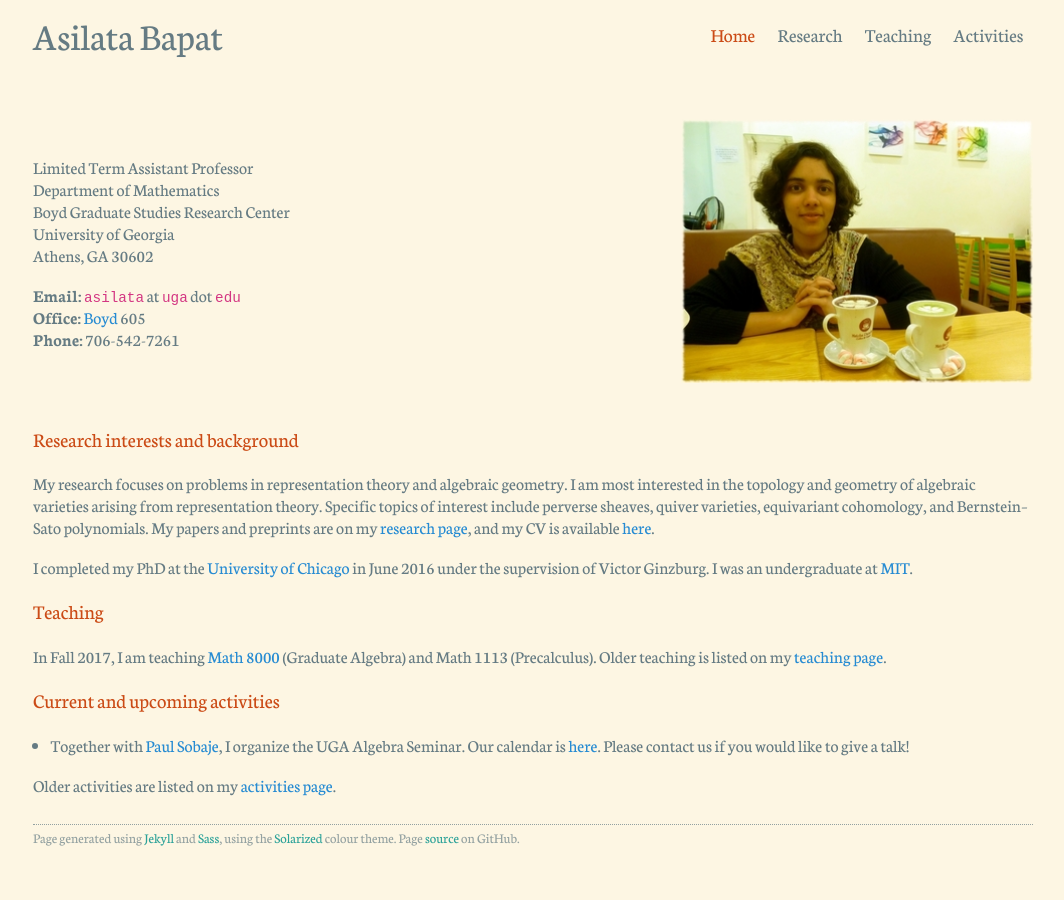
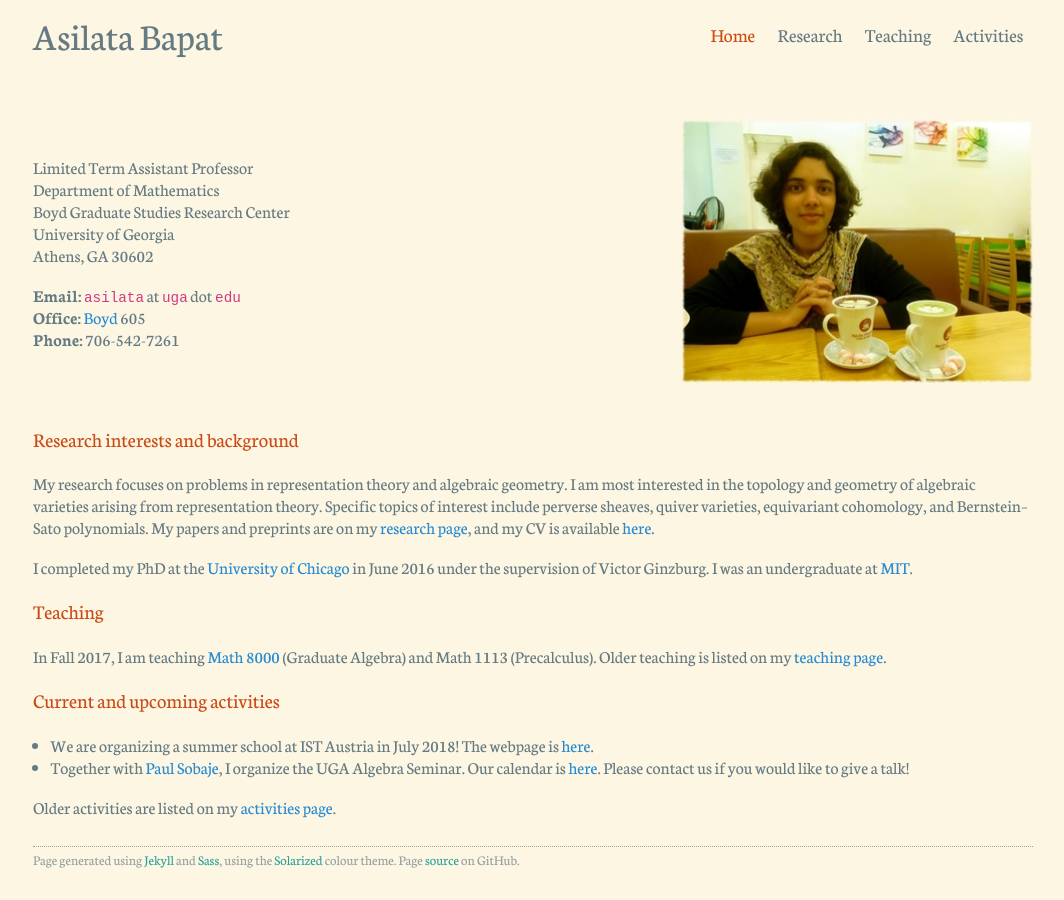
Before and after one commit to dongmouren0/dongmouren.github.io, a Jekyll site: the page built from index.md, in a window 1280 px wide. Shown: the whole page, without its empty margins (107-1171 px from the left). Built offline with Jekyll 4.4.1, drawn with Linux system fonts in a browser that asks for light colours.

Commit message:
Added summer school webpage.

```diff
--- a/_data/activities.yml
+++ b/_data/activities.yml
@@ -27,6 +27,11 @@
   current: true
   date: "2020-01-01"
   category: &other other
+
+- content: We are organizing a summer school at IST Austria in July 2018! The webpage is [here](https://ssgrt2018.ist.ac.at/).
+  date: "2018-07-09"
+  current: true
+  category: *other
 
 - content: Together with Simion Filip, I organized [Pizza Seminar](https://math.uchicago.edu/~pizzaseminar/) at the University of Chicago.
   date: "2011-09-01"
```
